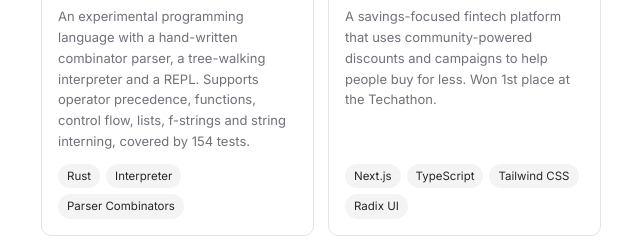
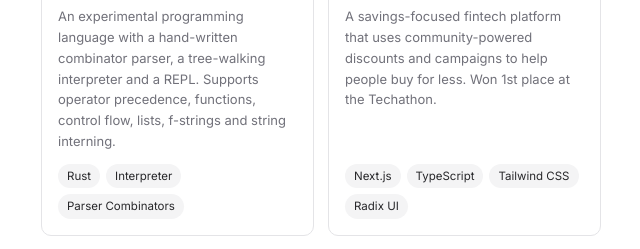
Before and after one commit to yunusmelihbozcan/yunusmelihbozcan.github.io, a plain HTML site: page index.html in a window 1280 px wide. Shown: the part 1768-2017 px from the top of the page, without its empty margins (319-959 px from the left). Drawn offline with Linux system fonts and the light colour scheme.

Commit message:
docs: drop test count from nara project and CV

```diff
--- a/index.html
+++ b/index.html
@@ -139,7 +139,7 @@
               </a>
             </div>
           </div>
-          <p>An experimental programming language with a hand-written combinator parser, a tree-walking interpreter and a REPL. Supports operator precedence, functions, control flow, lists, f-strings and string interning, covered by 154 tests.</p>
+          <p>An experimental programming language with a hand-written combinator parser, a tree-walking interpreter and a REPL. Supports operator precedence, functions, control flow, lists, f-strings and string interning.</p>
           <div class="tags"><span class="tag">Rust</span><span class="tag">Interpreter</span><span class="tag">Parser Combinators</span></div>
         </article>
 
```
Also changed, not shown: 1 other file.
